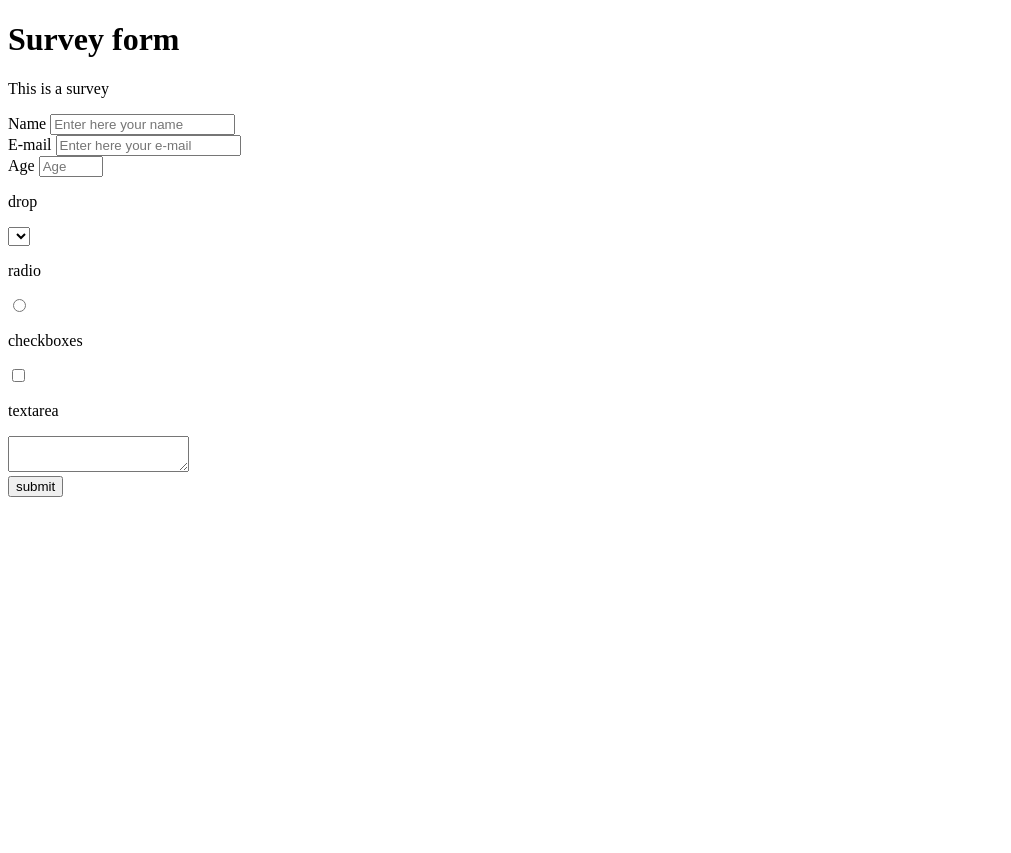
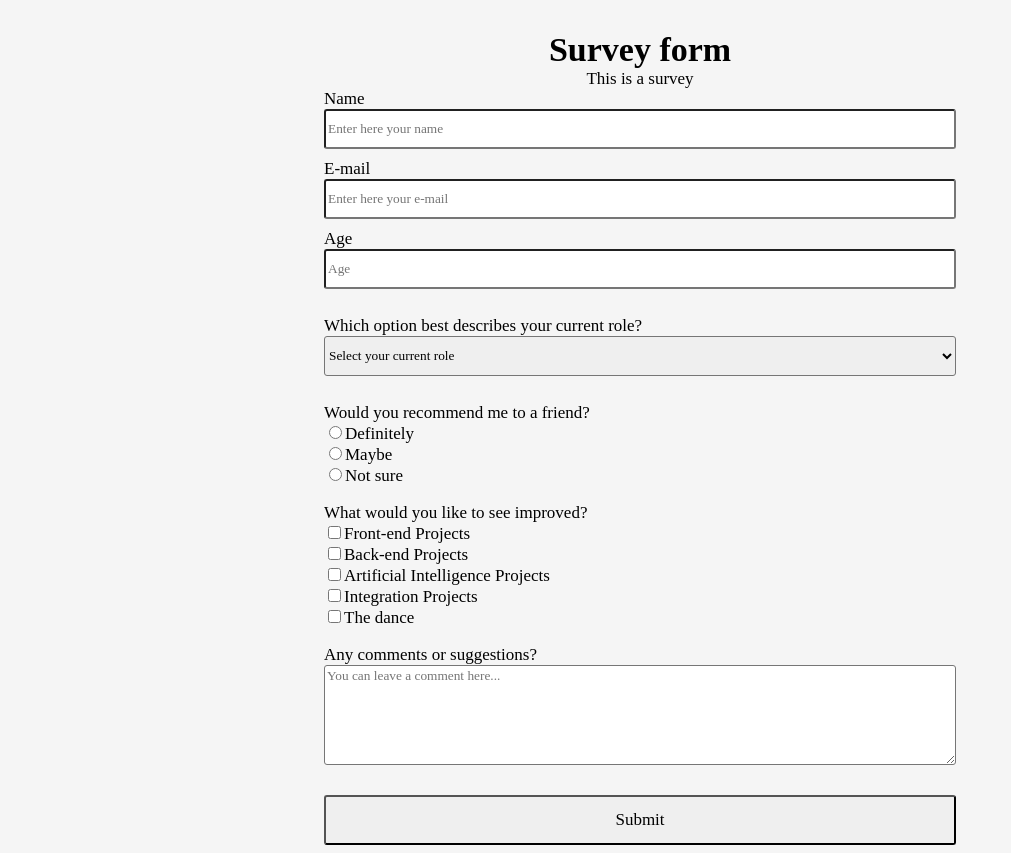
Before and after one commit to lex-villa/Portfolio_Projects, a plain HTML site: page Responsive_Web_Design_Projects/2.Survey_form/index.html in a window 1280 px wide. Shown: the whole page, without its empty margins (0-1011 px from the left). Before the commit the page ends 800 px from the top, so only its background shows below. Drawn offline with Linux system fonts and the light colour scheme; a web font is replaced by a local one.

Commit message:
survey terminado

```diff
--- a/Responsive_Web_Design_Projects/2.Survey_form/index.html
+++ b/Responsive_Web_Design_Projects/2.Survey_form/index.html
@@ -16,40 +16,58 @@
         <p id="description">This is a survey</p>
     </header>
     <main>
-        <form id="survey_form">
+        <form id="survey-form">
             <div class="form-group">
                 <label for="name" id="name-label">Name</label>
-                <input type="text" id="name" name="name" placeholder="Enter here your name" required>
+                <input type="text" id="name" name="name" class="form-control" placeholder="Enter here your name"
+                    required>
             </div>
             <div class="form-group">
                 <label for="email" id="email-label">E-mail</label>
-                <input type="email" id="email" name="name" placeholder="Enter here your e-mail" required>
+                <input type="email" id="email" name="name" class="form-control" placeholder="Enter here your e-mail"
+                    required>
             </div>
             <div class="form-group">
                 <label for="number" id="number-label">Age</label>
-                <input type="number" id="number" name="number" min="3" max="150" placeholder="Age" required>
+                <input type="number" id="number" name="number" class="form-control" min="3" max="150" placeholder="Age"
+                    required>
             </div>
             <div class="form-group">
-                <p>drop</p>
-                <select id="dropdown">
-                    <option disabled selected value></option>
-                    <option value=""></option>
+                <p>Which option best describes your current role?</p>
+                <select id="dropdown" name="current-role" class="form-control" required>
+                    <option disabled selected value>Select your current role</option>
+                    <option value="student">Student</option>
+                    <option value="full-job">Full Time Job</option>
+                    <option value="full-learner">Full Time Learner</option>
+                    <option value="preferNo">Prefer not to say</option>
+                    <option value="other">Other</option>
                 </select>
             </div>
             <div class="form-group">
-                <p>radio</p>
-                <label><input type="radio" name="" id=""></label>
+                <p>Would you recommend me to a friend?</p>
+                <label><input type="radio" name="recommend" value="definitely">Definitely</label>
+                <label><input type="radio" name="recommend" value="maybe">Maybe</label>
+                <label><input type="radio" name="recommend" value="not-sure">Not sure</label>
             </div>
             <div class="form-group">
-                <p>checkboxes</p>
-                <label for=""><input type="checkbox" name="" id=""></label>
+                <p>What would you like to see improved?</p>
+                <label for="improved"><input type="checkbox" name="improved-thing" id="improved"
+                        value="front-end-projects">Front-end Projects</label>
+                <label for="improved"><input type="checkbox" name="improved-thing" id="improved"
+                        value="back-end-projects">Back-end Projects</label>
+                <label for="improved"><input type="checkbox" name="improved-thing" id="improved"
+                        value="AI-projects">Artificial Intelligence Projects</label>
+                <label for="improved"><input type="checkbox" name="improved-thing" id="improved"
+                        value="integration-projects">Integration Projects</label>
+                <label for="improved"><input type="checkbox" name="improved-thing" id="improved" value="the-dance">The
+                    dance</label>
             </div>
             <div class="form-group">
-                <p>textarea</p>
-                <textarea></textarea>
+                <p>Any comments or suggestions?</p>
+                <textarea name="comment" placeholder="You can leave a comment here..."></textarea>
             </div>
             <div class="form-group">
-                <button id="submit">submit</button>
+                <button id="submit">Submit</button>
             </div>
         </form>
     </main>
--- a/Responsive_Web_Design_Projects/2.Survey_form/style.css
+++ b/Responsive_Web_Design_Projects/2.Survey_form/style.css
@@ -4,4 +4,55 @@
 
 body {
     font-family: 'Baloo Bhaina 2';
+    font-size: 17px;
+    background-color: whitesmoke;
+    display: grid;
+    justify-items: center;
 }
+
+header, main {
+    width: 50%;
+}
+
+header {
+    text-align: center;
+}
+
+header h1, p {
+    margin-bottom: 0px;
+}
+
+header p {
+    margin-top: 0px;
+}
+
+.form-control {
+    border-radius: 3px;
+    height: 40px;
+    margin-bottom: 10px;
+    font-family: inherit;
+}
+
+.form-group {
+    display: grid;
+}
+
+textarea {
+    height: 100px;
+    border-radius: 3px;
+    font-family: inherit;
+}
+
+button {
+    margin-top: 30px;
+    height: 50px;
+    border-radius: 3px;
+    font-family: inherit;
+    font-size: 17px;
+}
+
+button:hover {
+    background-color: rgb(66, 255, 59);
+    font-size: 27px;
+    font-weight: bold;
+}
```
